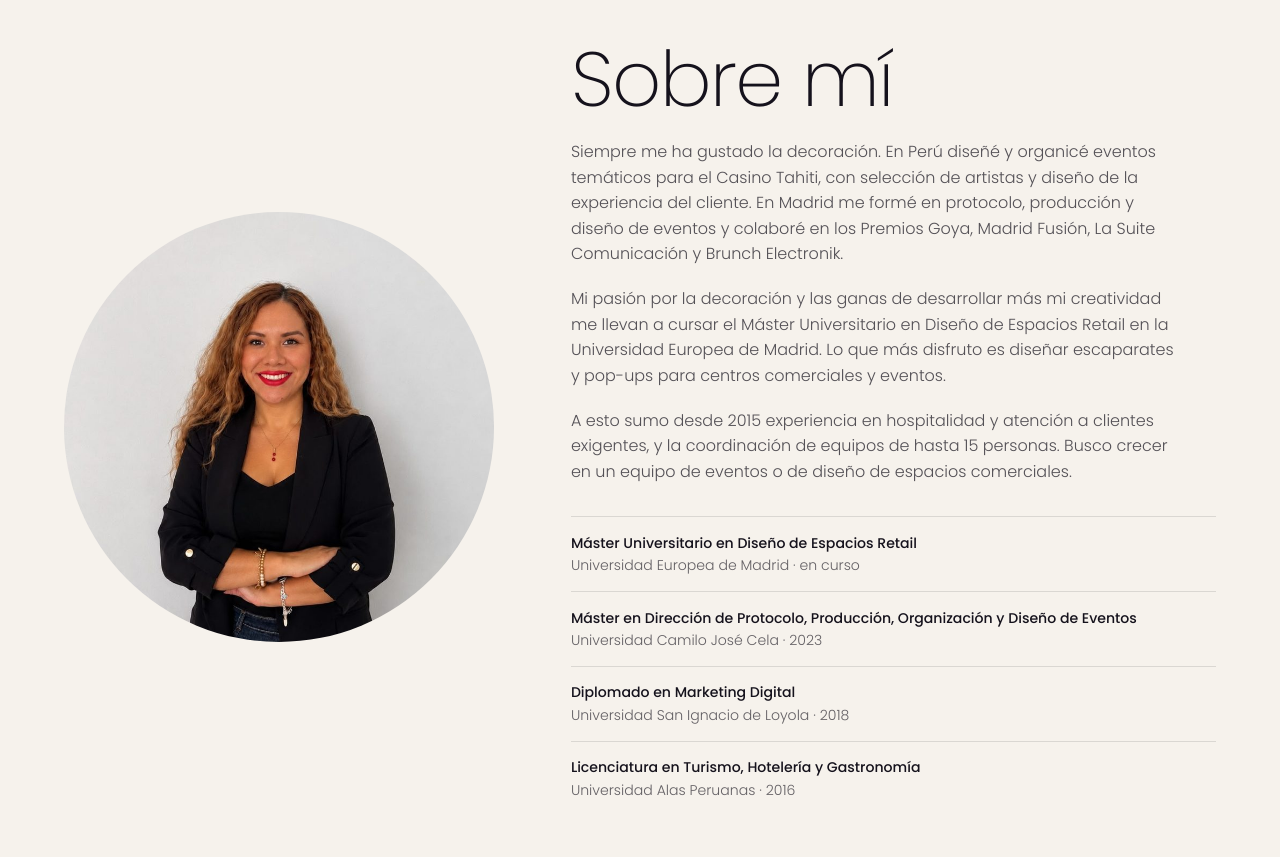
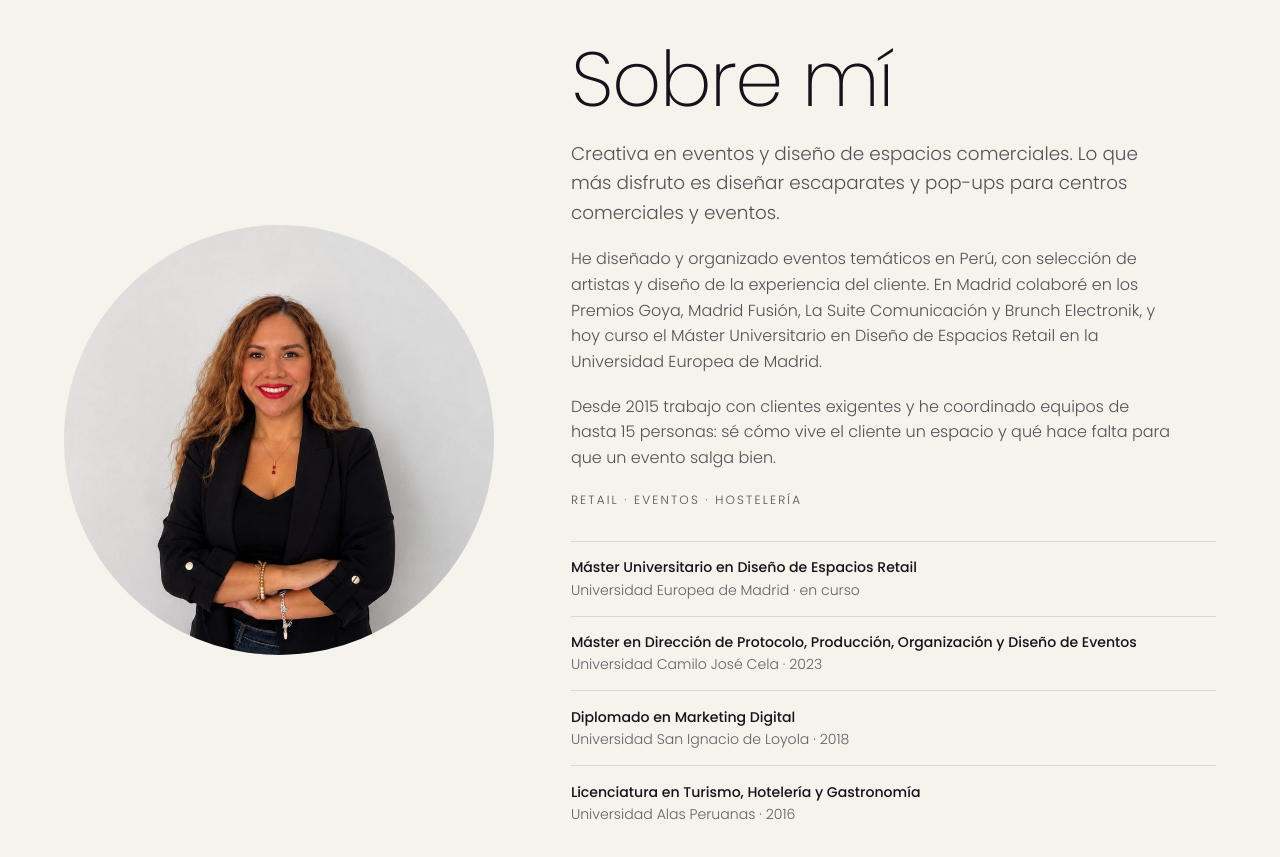
Before and after one commit to Alejandroger95/Lissett_Portfolio2, a plain HTML site: page index.html in a window 1280 px wide. Shown: the part 4780-5637 px from the top of the page. Drawn offline with Linux system fonts and the light colour scheme.

Commit message:
Sobre mí: frase de identidad, texto más corto y línea de sectores
Co-Authored-By: Claude Sonnet 5.5 <noreply@anthropic.com>
Claude-Session: https://claude.ai/code/session_01817swxHoHhWq4swd6fqm37

```diff
--- a/css/style.css
+++ b/css/style.css
@@ -981,3 +981,13 @@ footer{
     transition: none;
   }
 }
+
+.about-text .about-lead{
+  font-size: 1.15em;
+}
+.about-text .about-tags{
+  font-size: 0.75rem;
+  letter-spacing: 0.18em;
+  text-transform: uppercase;
+  opacity: 0.6;
+}
--- a/index.html
+++ b/index.html
@@ -217,9 +217,10 @@
                 </div>
                 <div class="about-text">
                     <h2 class="reveal">Sobre mí</h2>
-                    <p class="reveal">Siempre me ha gustado la decoración. En Perú diseñé y organicé eventos temáticos para el Casino Tahiti, con selección de artistas y diseño de la experiencia del cliente. En Madrid me formé en protocolo, producción y diseño de eventos y colaboré en los Premios Goya, Madrid Fusión, La Suite Comunicación y Brunch Electronik.</p>
-                    <p class="reveal">Mi pasión por la decoración y las ganas de desarrollar más mi creatividad me llevan a cursar el Máster Universitario en Diseño de Espacios Retail en la Universidad Europea de Madrid. Lo que más disfruto es diseñar escaparates y pop-ups para centros comerciales y eventos.</p>
-                    <p class="reveal">A esto sumo desde 2015 experiencia en hospitalidad y atención a clientes exigentes, y la coordinación de equipos de hasta 15 personas. Busco crecer en un equipo de eventos o de diseño de espacios comerciales.</p>
+                    <p class="reveal about-lead">Creativa en eventos y diseño de espacios comerciales. Lo que más disfruto es diseñar escaparates y pop-ups para centros comerciales y eventos.</p>
+                    <p class="reveal">He diseñado y organizado eventos temáticos en Perú, con selección de artistas y diseño de la experiencia del cliente. En Madrid colaboré en los Premios Goya, Madrid Fusión, La Suite Comunicación y Brunch Electronik, y hoy curso el Máster Universitario en Diseño de Espacios Retail en la Universidad Europea de Madrid.</p>
+                    <p class="reveal">Desde 2015 trabajo con clientes exigentes y he coordinado equipos de hasta 15 personas: sé cómo vive el cliente un espacio y qué hace falta para que un evento salga bien.</p>
+                    <p class="reveal about-tags">Retail · Eventos · Hostelería</p>
                     <ul class="edu reveal">
                         <li><b>Máster Universitario en Diseño de Espacios Retail</b> Universidad Europea de Madrid · en curso</li>
                         <li><b>Máster en Dirección de Protocolo, Producción, Organización y Diseño de Eventos</b> Universidad Camilo José Cela · 2023</li>
```
